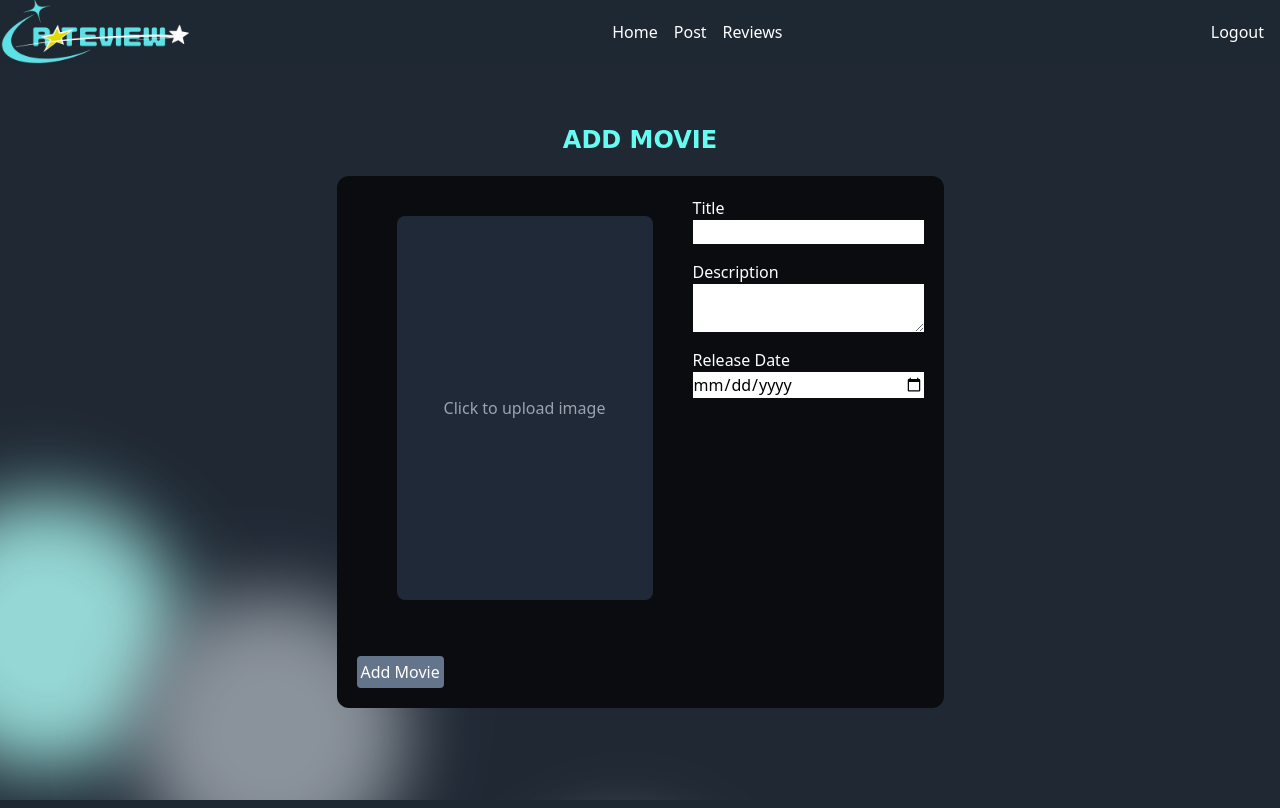
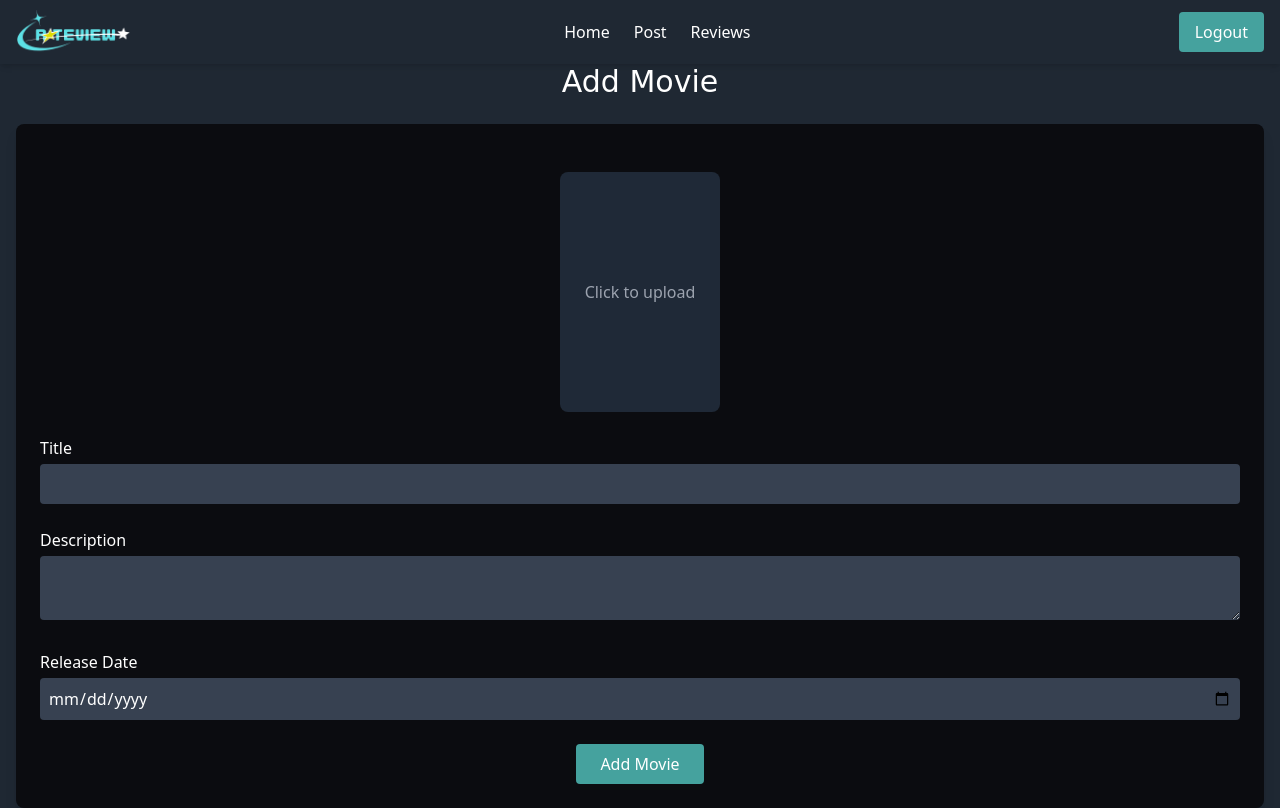
Before and after one commit to webpro-midterm/webpro-quiz2, a Java web app: page /posts/create.jsp in a window 1280 px wide. Run offline with Tomcat 11, a stand-in JSP engine, Linux system fonts and the light colour scheme; style sheets or scripts are compiled from the project's sources; some libraries are stand-ins or nearby versions.

Commit message:
image upload handling

```diff
--- a/src/main/webapp/posts/create.jsp
+++ b/src/main/webapp/posts/create.jsp
@@ -5,114 +5,91 @@
 <head>
     <meta charset="utf-8">
     <meta name="viewport" content="width=device-width, initial-scale=1">
-    <link href="https://cdn.tailwindcss.com" rel="stylesheet">
     <script src="https://cdn.tailwindcss.com"></script>
-    <link href="../input.css" rel="stylesheet">
-
     <style>
-        /* Add custom font styles here */
         body {
             font-family: 'Zen Dots', cursive, sans-serif;
         }
-
         .font-zen {
             font-family: 'Zen Dots', cursive, sans-serif;
-        }
-
-        .font-cosmic {
-            font-family: 'Cosmic', sans-serif;
         }
     </style>
 </head>
 
-<body class="font-sans antialiased">
-<div class="background min-h-screen" style="background-color: #1F2833;">
-    <div class="shape"></div>
-    <div class="shape"></div>
-    <div class="shape"></div>
-    <div class="shape"></div>
-    <div class="shape"></div>
-    <div class="shape"></div>
-    <div class="shape"></div>
-    <div class="shape"></div>
-    <div class="shape"></div>
-
-    <!-- Navbar Include -->
-    <nav class="bg-[#1F2833] h-16 flex items-center z-50 bg-opacity-50">
-        <div class="container mx-auto flex justify-between items-center">
-            <!-- Logo or Brand -->
+<body class="bg-[#1F2833] text-white font-sans antialiased min-h-screen flex flex-col">
+<!-- Navbar -->
+<nav class="bg-[#1F2833] h-16 flex items-center shadow-md">
+    <div class="container mx-auto flex justify-between items-center px-4">
+        <!-- Logo -->
         <a href="<c:url value='/' />" class="flex items-center">
-                <img src="${pageContext.request.contextPath}/images/logo.png" alt="Logo" class="h-20" />
+            <img src="${pageContext.request.contextPath}/images/logo.png" alt="Logo" class="h-12">
         </a>
 
-            <!-- Links (centered) -->
-            <div id="menu" class="flex-1 hidden md:flex justify-center space-x-4">
-                <a href="../dashboard.jsp" class="hover:text-gray-400 text-white">Home</a>
-                <a href="../posts/index.jsp" class="hover:text-gray-400 text-white">Post</a>
-                <a href="../reviews/index.jsp" class="hover:text-gray-400 text-white">Reviews</a>
+        <!-- Navigation Links -->
+        <div id="menu" class="hidden md:flex space-x-6">
+            <a href="../dashboard.jsp" class="hover:text-[#66FCF1]">Home</a>
+            <a href="../posts/index.jsp" class="hover:text-[#66FCF1]">Post</a>
+            <a href="../reviews/index.jsp" class="hover:text-[#66FCF1]">Reviews</a>
         </div>
 
-            <!-- Logout button (aligned to the right) -->
-            <div>
+        <!-- Logout -->
         <form action="${pageContext.request.contextPath}/LogoutServlet" method="GET">
-                    <button type="submit" class="text-white hover:text-gray-400 px-4 py-2">
+            <button type="submit" class="px-4 py-2 bg-[#45A29E] hover:bg-opacity-75 rounded transition">
                 Logout
             </button>
         </form>
     </div>
-        </div>
 </nav>
 
-    <!-- Page Content -->
-    <main class="flex items-center justify-center mt-10">
-        <div class="container flex flex-col justify-center items-center">
-            <div class="text-[#66FCF1] text-2xl font-bold p-5 font-zen">
-                <h1>ADD MOVIE</h1>
-            </div>
+<!-- Main Content -->
+<main class="flex-grow flex items-center justify-center">
+    <div class="container mx-auto px-4">
+        <h1 class="text-3xl font-zen text-center mb-6">Add Movie</h1>
 
-            <div class="bg-[#0B0C10] p-5 rounded-xl">
-                <form action="<c:url value='/posts/create' />" method="POST" class="flex flex-col justify-start">
-                    <input type="hidden" name="_csrf" value="${_csrf.token}" />
-                    <!-- CSRF Token (ensure it is included in the form) -->
+        <div class="bg-[#0B0C10] p-6 rounded-lg shadow-lg">
+            <form action="<c:url value='/posts/create' />" method="POST" enctype="multipart/form-data" class="space-y-6">
+                <input type="hidden" name="_csrf" value="${_csrf.token}">
 
-                    <div class="flex flex-row">
-                        <div class="mb-4 flex flex-col text-white p-5">
-                            <div id="image-frame" class="aspect-[2/3] w-64 w-32 bg-gray-800 rounded-lg flex items-center justify-center cursor-pointer relative mx-5">
-                                <img id="image-preview" src="#" alt="Image Preview" class="hidden absolute inset-0 w-full h-full object-cover rounded-lg" />
-                                <span id="image-placeholder" class="text-gray-400 text-center">Click to upload image</span>
+                <!-- Image Upload -->
+                <div class="flex justify-center">
+                    <div id="image-frame" class="w-40 h-60 bg-gray-800 rounded-lg flex items-center justify-center cursor-pointer relative">
+                        <img id="image-preview" src="#" alt="Image Preview" class="hidden absolute inset-0 w-full h-full object-cover rounded-lg">
+                        <span id="image-placeholder" class="text-gray-400">Click to upload</span>
                         <input type="file" id="image" name="image" class="hidden" accept="image/*" onchange="previewImage(event)">
                     </div>
                 </div>
 
-                        <div class="flex-1">
-                            <div class="mb-4 flex flex-col">
-                                <label for="title" class="form-label text-white">Title</label>
-                                <input type="text" name="title" id="title" class="form-control" required>
+                <!-- Title -->
+                <div>
+                    <label for="title" class="block mb-1">Title</label>
+                    <input type="text" id="title" name="title" class="w-full p-2 rounded bg-gray-700 text-white focus:outline-none focus:ring focus:ring-[#66FCF1]" required>
                 </div>
 
-                            <div class="mb-4 flex flex-col">
-                                <label for="description" class="form-label text-white">Description</label>
-                                <textarea name="description" id="description" class="form-control" required></textarea>
+                <!-- Description -->
+                <div>
+                    <label for="description" class="block mb-1">Description</label>
+                    <textarea id="description" name="description" class="w-full p-2 rounded bg-gray-700 text-white focus:outline-none focus:ring focus:ring-[#66FCF1]" required></textarea>
                 </div>
 
-                            <div class="mb-4 flex flex-col">
-                                <label for="release_date" class="form-label text-white">Release Date</label>
-                                <input type="date" name="release_date" id="release_date" class="form-control" required>
-                            </div>
-                        </div>
+                <!-- Release Date -->
+                <div>
+                    <label for="release_date" class="block mb-1">Release Date</label>
+                    <input type="date" id="release_date" name="release_date" class="w-full p-2 rounded bg-gray-700 text-white focus:outline-none focus:ring focus:ring-[#66FCF1]" required>
                 </div>
 
-                    <button type="submit" class="btn btn-primary bg-slate-500 max-w-fit mt-5 transition-opacity duration-300 hover:opacity-70 p-1 rounded text-white">
+                <!-- Submit Button -->
+                <div class="text-center">
+                    <button type="submit" class="px-6 py-2 bg-[#45A29E] hover:bg-opacity-75 rounded transition">
                         Add Movie
                     </button>
+                </div>
             </form>
         </div>
     </div>
 </main>
-</div>
 
 <script>
-    // Function to preview the selected image
+    // Preview selected image
     function previewImage(event) {
         const file = event.target.files[0];
         const reader = new FileReader();
@@ -123,18 +100,17 @@
             imagePreview.src = e.target.result;
             imagePreview.classList.remove('hidden');
             imagePlaceholder.classList.add('hidden');
-        }
+        };
 
         if (file) {
             reader.readAsDataURL(file);
         }
     }
 
-    // Click event to trigger the file input
-    document.getElementById('image-frame').addEventListener('click', function() {
+    // Trigger file input on click
+    document.getElementById('image-frame').addEventListener('click', () => {
         document.getElementById('image').click();
     });
 </script>
-
 </body>
 </html>
```
Also changed, not shown: src/main/java/com/example/servlet/MovieServlet.java (+41 -22 lines). Lines whose indentation alone changed are shown as unchanged.
